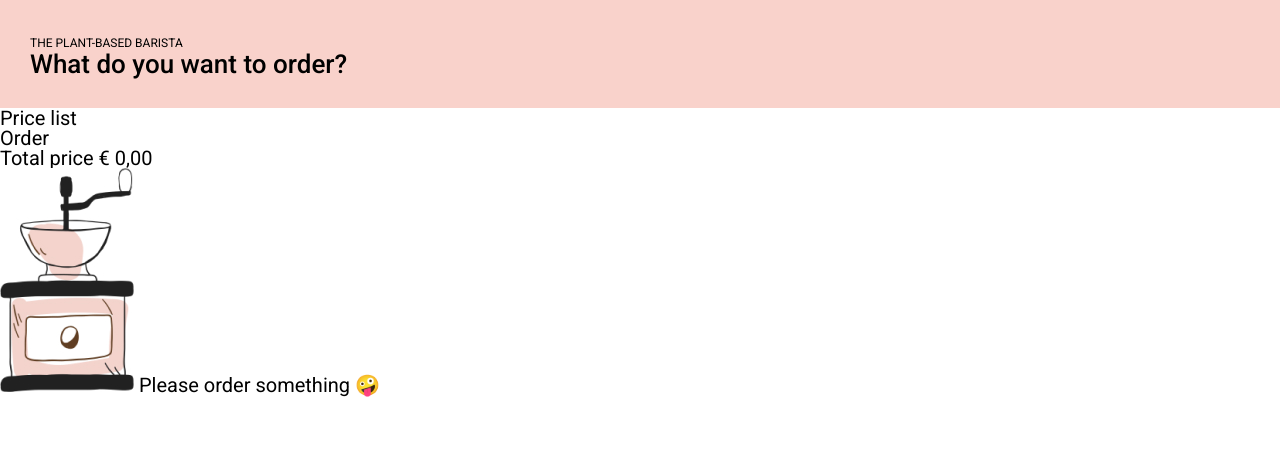
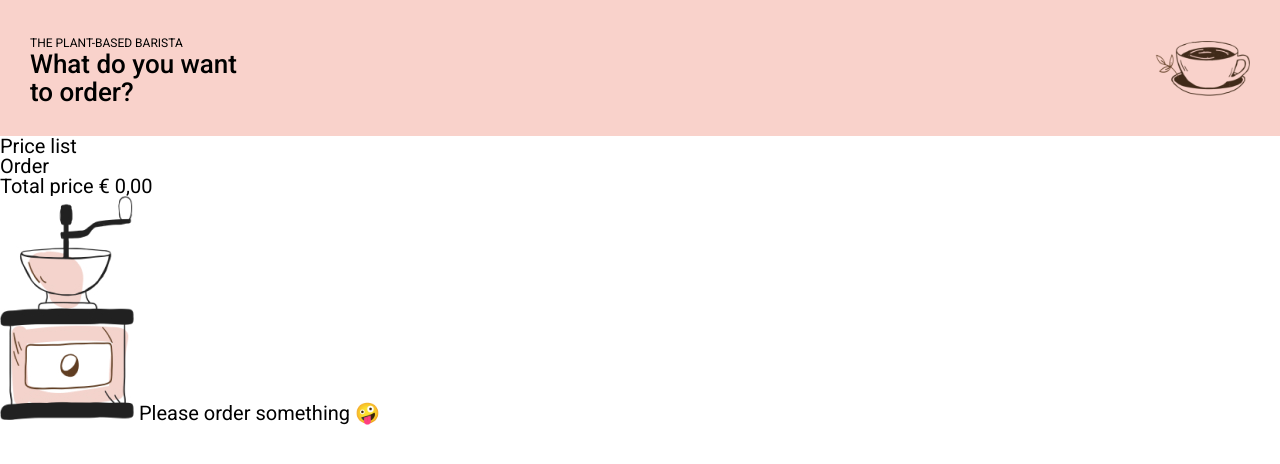
Before and after one commit to VicDebonne/coffee, a website built with webpack: page src/index.html in a window 1280 px wide. Built offline with nearby package versions, Linux system fonts and the light colour scheme; some packages are replaced by stand-ins of ours.

Commit message:
header totally fix

```diff
--- a/src/css/header.css
+++ b/src/css/header.css
@@ -2,7 +2,7 @@
   font-size: var(--fontsizeBig);
   font-weight: 500;
   line-height: 28px;
-  width: ;
+  width: 236px;
 
   /* &::after {
     content: "";
@@ -15,6 +15,11 @@
 }
 
 header{
+  background-image: url('../assets/img/plan-based-coffee@2x.png');
+  background-repeat: no-repeat;
+  background-size: 102px;
+  background-position: top 50% right var(--marginBig);
+
   background-color: var(--backgroundColor);
   padding: var(--marginBig);
 }
```
